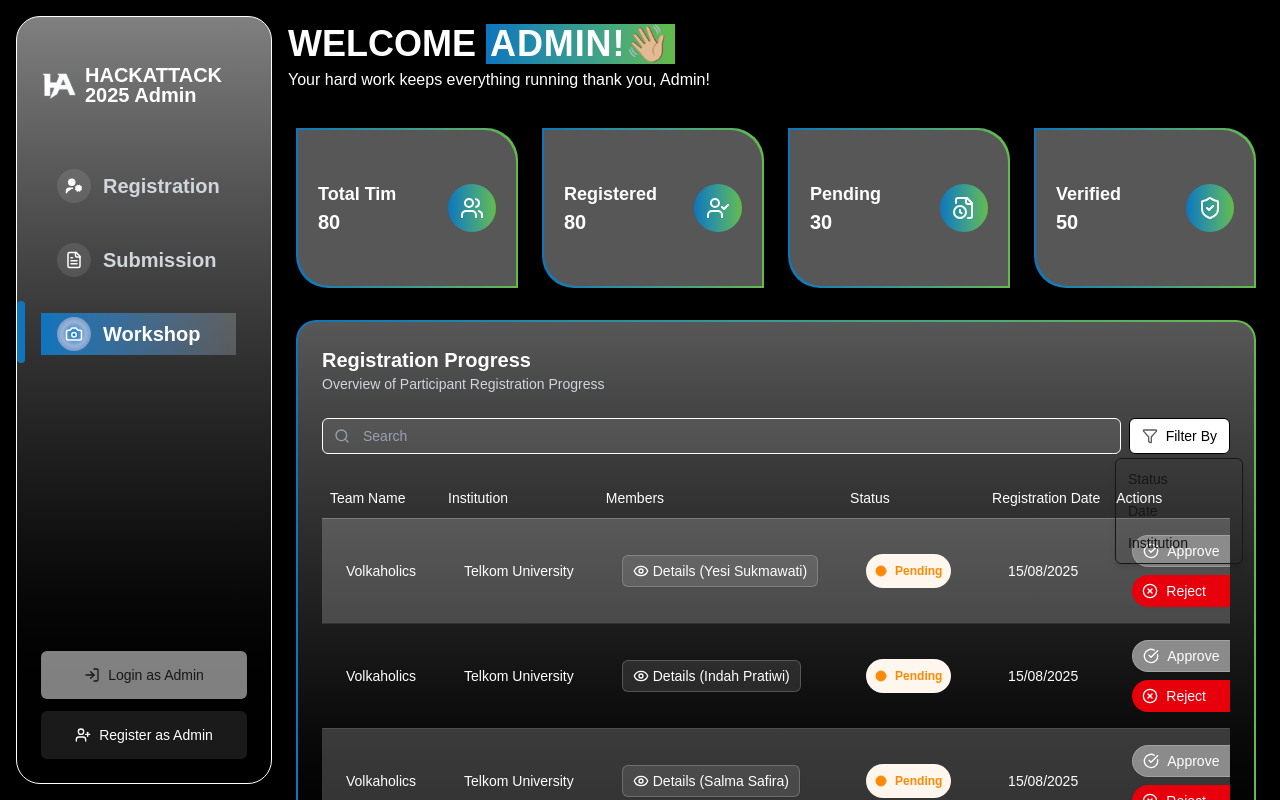
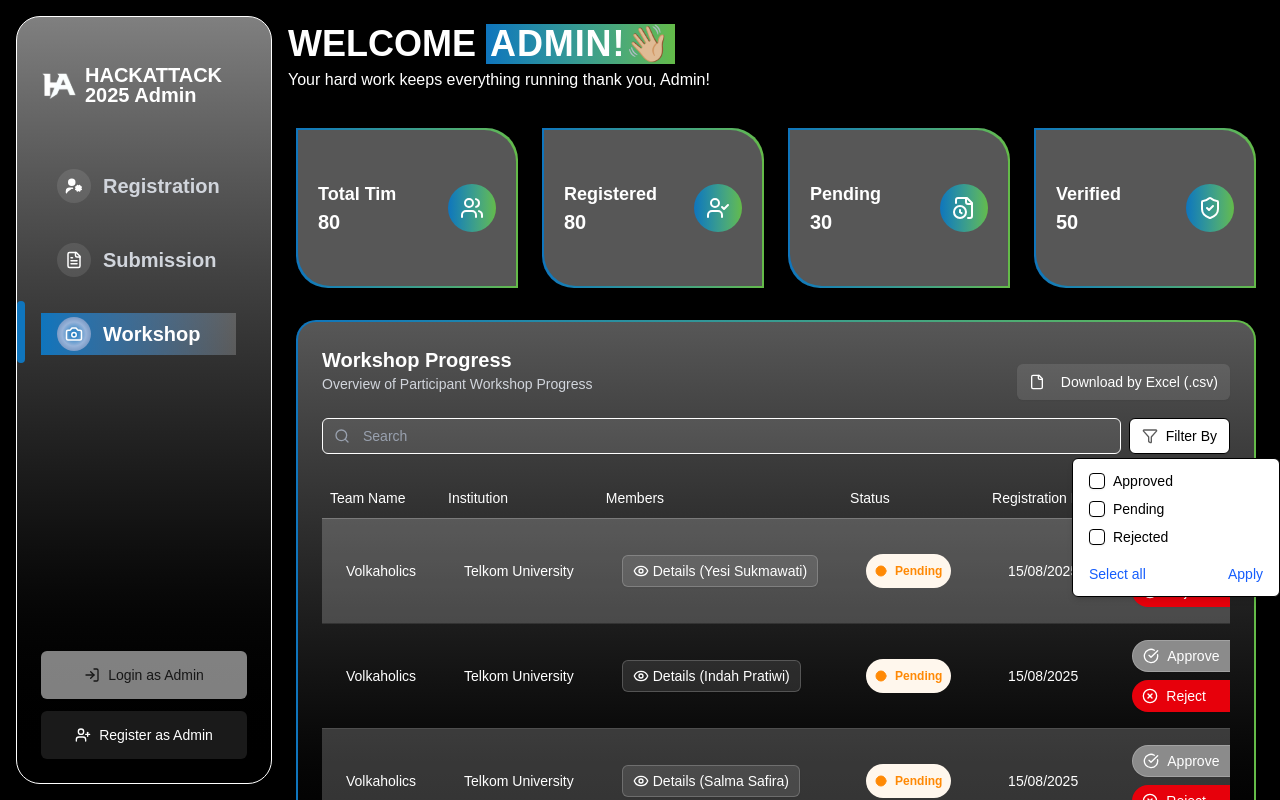
Before and after one commit to HackAttackCCHimaIF/HackAttack-Admin, a Next.js app: page /dashboard/admin/workshop in a window 1280 px wide. Both pictures are taken after a click on the button "Filter By". Built offline with nearby package versions, Linux system fonts and the light colour scheme; a web font is replaced by a local one.

Commit message:
Admin Dashboard Filter Fixed + CSV Download

```diff
--- a/src/app/(admin)/dashboard/_components/AdminSubmissionTable.tsx
+++ b/src/app/(admin)/dashboard/_components/AdminSubmissionTable.tsx
@@ -24,6 +24,7 @@ import {
   Eye,
   Circle,
   ChevronDown,
+  File
 } from "lucide-react";
 import { Dialog, DialogContent, DialogHeader, DialogTitle, DialogTrigger } from "@/components/ui/dialog";
 import { Checkbox } from "@/components/ui/checkbox";
@@ -116,11 +117,19 @@ export default function AdminSubmissionTable() {
     <div className="rounded-[20px] p-[2px] bg-gradient-to-r from-[#0F75BD] to-[#64BB48] h-full">
       <div className="bg-gradient-to-t from-black to-[#575757] rounded-[18px] p-6 text-white h-full flex flex-col">
         {/* Header */}
+        <div className="w-full flex items-center justify-between">
           <div className="mb-6">
-          <h2 className="text-xl font-bold">Registration Progress</h2>
+            <h2 className="text-xl font-bold">Submission Progress</h2>
             <p className="text-sm text-gray-300">
-            Overview of Participant Registration Progress
+              Overview of Participant Submission Progress
             </p>
+          </div>
+          <div>
+            <Button className="bg-white/10 hover:bg-white/20 text-white">
+              <File className="h-4 w-4 mr-2" />
+              Download by Excel (.csv)
+            </Button>
+          </div>
         </div>
 
         {/* Search & Filter */}
@@ -152,7 +161,7 @@ export default function AdminSubmissionTable() {
                 </Button>
                 </DropdownMenuTrigger>
 
-                <DropdownMenuContent className="p-2 w-52">
+                <DropdownMenuContent className="p-2 w-52 bg-white text-black">
                   {/* Checkbox Submitted */}
                   <div
                       className="flex items-center gap-2 cursor-pointer px-2 py-1 rounded hover:bg-gray-100"
--- a/src/app/(admin)/dashboard/_components/AdminTable.tsx
+++ b/src/app/(admin)/dashboard/_components/AdminTable.tsx
@@ -14,7 +14,6 @@ import {
 import {
   DropdownMenu,
   DropdownMenuContent,
-  DropdownMenuItem,
   DropdownMenuTrigger,
 } from "@/components/ui/dropdown-menu";
 import { Badge, badgeVariants } from "@/components/ui/badge";
@@ -26,6 +25,7 @@ import {
   XCircle,
   CheckCircle,
   Clock,
+  File,
 } from "lucide-react";
 
 import {
@@ -47,6 +47,7 @@ import {
   DialogTrigger,
 } from "@/components/ui/dialog";
 import { Textarea } from "@/components/ui/textarea";
+import { Checkbox } from "@/components/ui/checkbox";
 
 type Status = "Pending" | "Approve" | "Rejected";
 
@@ -113,7 +114,6 @@ const getStatusBadge = (status: Status) => {
 export default function RegistrationTable() {
   const [search, setSearch] = useState("");
   const [participants, setParticipants] = useState(initialData);
-
   const [selected, setSelected] = useState<{
     index: number;
     action: "Approve" | "Reject" | null;
@@ -122,6 +122,24 @@ export default function RegistrationTable() {
   const [showReason, setShowReason] = useState(false);
   const [reason, setReason] = useState("");
   const [showSuccess, setShowSuccess] = useState(false);
+
+  const [filterStatus, setFilterStatus] = useState(false);
+  const [filterDate, setFilterDate] = useState(false);
+  const [filterInstitution, setFilterInstitution] = useState(false);
+
+  const handleSelectAll = () => {
+    setFilterStatus(true);
+    setFilterDate(true);
+    setFilterInstitution(true);
+  };
+
+  const handleApply = () => {
+    console.log("Applied filters:", {
+      filterStatus,
+      filterDate,
+      filterInstitution,
+    });
+  };
 
   const handleApprove = () => {
     if (selected.index !== -1) {
@@ -133,8 +151,10 @@ export default function RegistrationTable() {
     }
   };
 
+
+
   const handleReject = () => {
-    setShowReason(true); // buka modal alasan setelah YES
+    setShowReason(true);
   };
 
   const handleSubmitReason = () => {
@@ -150,19 +170,47 @@ export default function RegistrationTable() {
     }
   };
 
-  const filteredData = participants.filter((item) =>
-    item.team.toLowerCase().includes(search.toLowerCase())
-  );
+  const filteredData = participants.filter((item) => {
+    const matchesSearch = item.team
+      .toLowerCase()
+      .includes(search.toLowerCase());
+
+    let matchesFilter = true;
+
+    if (filterStatus) {
+      matchesFilter = matchesFilter && item.status === "Pending"; // contoh filter hanya pending
+    }
+
+    if (filterDate) {
+      matchesFilter =
+        matchesFilter && item.date === "16/08/2025"; // contoh filter hardcoded
+    }
+
+    if (filterInstitution) {
+      matchesFilter =
+        matchesFilter && item.institution === "Telkom University"; // contoh filter hardcoded
+    }
+
+    return matchesSearch && matchesFilter;
+  });
 
   return (
     <div className="rounded-[20px] p-[2px] bg-gradient-to-r from-[#0F75BD] to-[#64BB48] h-full">
       <div className="bg-gradient-to-t from-black to-[#575757] rounded-[18px] p-6 text-white h-full flex flex-col">
         {/* Header */}
-        <div className="mb-6">
-          <h2 className="text-xl font-bold">Registration Progress</h2>
-          <p className="text-sm text-gray-300">
-            Overview of Participant Registration Progress
-          </p>
+        <div className="w-full flex items-center justify-between">
+          <div className="mb-6">
+            <h2 className="text-xl font-bold">Registration Progress</h2>
+            <p className="text-sm text-gray-300">
+              Overview of Participant Registration Progress
+            </p>
+          </div>
+          <div>
+            <Button className="bg-white/10 hover:bg-white/20 text-white">
+              <File className="h-4 w-4 mr-2" />
+              Download by Excel (.csv)
+            </Button>
+          </div>
         </div>
 
         {/* Search & Filter */}
@@ -186,10 +234,64 @@ export default function RegistrationTable() {
                 <Filter className="h-4 w-4 text-[#5B5B5B]" /> Filter By
               </Button>
             </DropdownMenuTrigger>
-            <DropdownMenuContent>
-              <DropdownMenuItem>Status</DropdownMenuItem>
-              <DropdownMenuItem>Date</DropdownMenuItem>
-              <DropdownMenuItem>Institution</DropdownMenuItem>
+             <DropdownMenuContent className="p-2 w-52 bg-white text-black">
+              {/* Checkbox Status */}
+              <div
+                className="flex items-center gap-2 cursor-pointer px-2 py-1 rounded hover:bg-gray-100"
+                onClick={() => setFilterStatus(!filterStatus)}
+              >
+                <Checkbox
+                  checked={filterStatus}
+                  onCheckedChange={(checked) =>
+                    setFilterStatus(checked === true)
+                  }
+                />
+                <span className="text-sm">Status</span>
+              </div>
+
+              {/* Checkbox Date */}
+              <div
+                className="flex items-center gap-2 cursor-pointer px-2 py-1 rounded hover:bg-gray-100"
+                onClick={() => setFilterDate(!filterDate)}
+              >
+                <Checkbox
+                  checked={filterDate}
+                  onCheckedChange={(checked) =>
+                    setFilterDate(checked === true)
+                  }
+                />
+                <span className="text-sm">Date</span>
+              </div>
+
+              {/* Checkbox Institution */}
+              <div
+                className="flex items-center gap-2 cursor-pointer px-2 py-1 rounded hover:bg-gray-100"
+                onClick={() => setFilterInstitution(!filterInstitution)}
+              >
+                <Checkbox
+                  checked={filterInstitution}
+                  onCheckedChange={(checked) =>
+                    setFilterInstitution(checked === true)
+                  }
+                />
+                <span className="text-sm">Institution</span>
+              </div>
+
+              {/* Actions */}
+              <div className="flex items-center justify-between px-2 py-1 border-t mt-2">
+                <button
+                  onClick={handleSelectAll}
+                  className="text-blue-600 text-sm hover:underline"
+                >
+                  Select all
+                </button>
+                <button
+                  onClick={handleApply}
+                  className="text-blue-600 text-sm hover:underline font-medium"
+                >
+                  Apply
+                </button>
+              </div>
             </DropdownMenuContent>
           </DropdownMenu>
         </div>
--- a/src/app/(admin)/dashboard/_components/AdminWorkshopTable.tsx
+++ b/src/app/(admin)/dashboard/_components/AdminWorkshopTable.tsx
@@ -14,7 +14,7 @@ import {
 import {
   DropdownMenu,
   DropdownMenuContent,
-  DropdownMenuItem,
+  DropdownMenuSeparator,
   DropdownMenuTrigger,
 } from "@/components/ui/dropdown-menu";
 import { Badge, badgeVariants } from "@/components/ui/badge";
@@ -26,6 +26,7 @@ import {
   XCircle,
   CheckCircle,
   Clock,
+  File,
 } from "lucide-react";
 
 import {
@@ -47,6 +48,7 @@ import {
   DialogTrigger,
 } from "@/components/ui/dialog";
 import { Textarea } from "@/components/ui/textarea";
+import { Checkbox } from "@/components/ui/checkbox";
 
 type Status = "Pending" | "Approve" | "Rejected";
 
@@ -140,6 +142,10 @@ export default function AdminWorkshopTable() {
   const [reason, setReason] = useState("");
   const [showSuccess, setShowSuccess] = useState(false);
 
+  const [filterPending, setFilterPending] = useState(false);
+  const [filterApproved, setFilterApproved] = useState(false);
+  const [filterRejected, setFilterRejected] = useState(false);
+
   const handleApprove = () => {
     if (selected.index !== -1) {
       const updated = [...participants];
@@ -152,6 +158,16 @@ export default function AdminWorkshopTable() {
 
   const handleReject = () => {
     setShowReason(true); // buka modal alasan setelah YES
+  };
+
+  const handleSelectAll = () => {
+    setFilterPending(true);
+    setFilterApproved(true);
+    setFilterRejected(true)
+  };
+
+  const handleApply = () => {
+    // hanya trigger re-render, logikanya ada di filteredData
   };
 
   const handleSubmitReason = () => {
@@ -167,19 +183,36 @@ export default function AdminWorkshopTable() {
     }
   };
 
-  const filteredData = participants.filter((item) =>
-    item.team.toLowerCase().includes(search.toLowerCase())
-  );
+  const filteredData = participants.filter((item) => {
+    const matchesSearch = item.team
+      .toLowerCase()
+      .includes(search.toLowerCase());
+
+    const matchesFilter =
+      (filterApproved && item.status === "Approve") ||
+      (filterPending && item.status === "Pending") ||
+      (!filterApproved && !filterPending);
+
+    return matchesSearch && matchesFilter;
+  });
 
   return (
     <div className="rounded-[20px] p-[2px] bg-gradient-to-r from-[#0F75BD] to-[#64BB48] h-full">
       <div className="bg-gradient-to-t from-black to-[#575757] rounded-[18px] p-6 text-white h-full flex flex-col">
         {/* Header */}
-        <div className="mb-6">
-          <h2 className="text-xl font-bold">Registration Progress</h2>
-          <p className="text-sm text-gray-300">
-            Overview of Participant Registration Progress
-          </p>
+        <div className="w-full flex items-center justify-between">
+          <div className="mb-6">
+            <h2 className="text-xl font-bold">Workshop Progress</h2>
+            <p className="text-sm text-gray-300">
+              Overview of Participant Workshop Progress
+            </p>
+          </div>
+          <div>
+            <Button className="bg-white/10 hover:bg-white/20 text-white">
+              <File className="h-4 w-4 mr-2" />
+              Download by Excel (.csv)
+            </Button>
+          </div>
         </div>
 
         {/* Search & Filter */}
@@ -203,11 +236,66 @@ export default function AdminWorkshopTable() {
                 <Filter className="h-4 w-4 text-[#5B5B5B]" /> Filter By
               </Button>
             </DropdownMenuTrigger>
-            <DropdownMenuContent>
-              <DropdownMenuItem>Status</DropdownMenuItem>
-              <DropdownMenuItem>Date</DropdownMenuItem>
-              <DropdownMenuItem>Institution</DropdownMenuItem>
-            </DropdownMenuContent>
+            <DropdownMenuContent className="p-2 w-52 bg-white text-black">
+                  {/* Checkbox Approved */}
+                  <div
+                      className="flex items-center gap-2 cursor-pointer px-2 py-1 rounded hover:bg-gray-100"
+                      onClick={() => setFilterApproved(!filterApproved)}
+                  >
+                      <Checkbox
+                      checked={filterApproved}
+                      onCheckedChange={(checked) =>
+                          setFilterApproved(checked === true)
+                      }
+                      />
+                      <span className="text-sm">Approved</span>
+                  </div>
+
+                  {/* Checkbox Pending */}
+                  <div
+                      className="flex items-center gap-2 cursor-pointer px-2 py-1 rounded hover:bg-gray-100"
+                      onClick={() => setFilterPending(!filterPending)}
+                  >
+                      <Checkbox
+                      checked={filterPending}
+                      onCheckedChange={(checked) =>
+                          setFilterPending(checked === true)
+                      }
+                      />
+                      <span className="text-sm">Pending</span>
+                  </div>
+
+                  <div
+                      className="flex items-center gap-2 cursor-pointer px-2 py-1 rounded hover:bg-gray-100"
+                      onClick={() => setFilterRejected(!filterRejected)}
+                  >
+                      <Checkbox
+                      checked={filterRejected}
+                      onCheckedChange={(checked) =>
+                          setFilterRejected(checked === true)
+                      }
+                      />
+                      <span className="text-sm">Rejected</span>
+                  </div>
+
+                  <DropdownMenuSeparator />
+
+                  {/* Action links */}
+                  <div className="flex items-center justify-between px-2 py-1">
+                      <button
+                      onClick={handleSelectAll}
+                      className="text-blue-600 text-sm hover:underline"
+                      >
+                      Select all
+                      </button>
+                      <button
+                      onClick={handleApply}
+                      className="text-blue-600 text-sm hover:underline font-medium"
+                      >
+                      Apply
+                      </button>
+                  </div>
+                </DropdownMenuContent>
           </DropdownMenu>
         </div>
 
```
Lines whose indentation alone changed are shown as unchanged.
